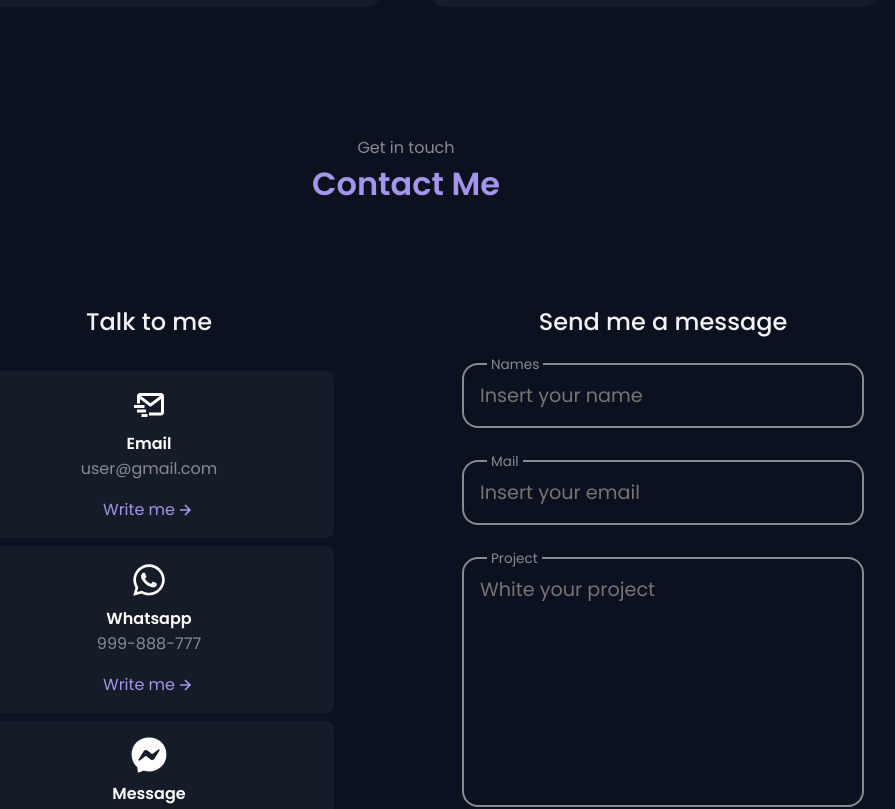
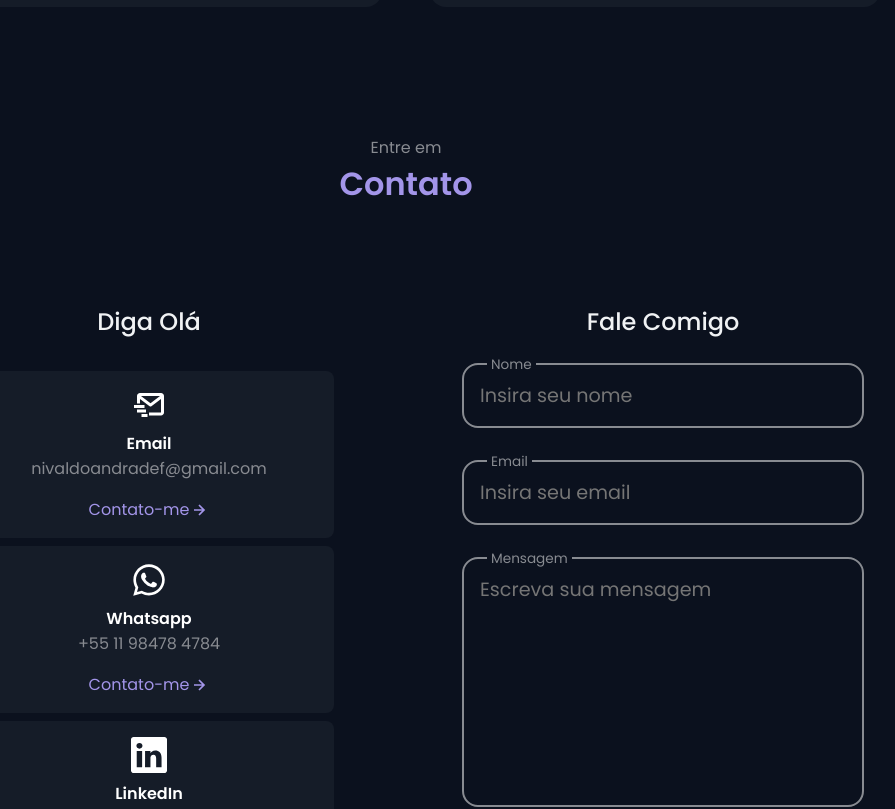
Before and after one commit to nivaldoandrade/portfolio-nivaldoandrade, a Next.js app: page / in a window 1280 px wide. Shown: the part 3360-4169 px from the top of the page, without its empty margins (234-1129 px from the left). Built offline with nearby package versions, Linux system fonts and the light colour scheme.

Commit message:
updated Contact Component

```diff
--- a/src/components/Contact/Card/index.tsx
+++ b/src/components/Contact/Card/index.tsx
@@ -16,7 +16,7 @@ export function Card({ title, icon: Icon, subtitle, link }: CardProps) {
       <Icon size={36} />
       <strong>{title}</strong>
       <span>{subtitle}</span>
-      <LinkArrow link={link}>Write me</LinkArrow>
+      <LinkArrow link={link}>Contato-me</LinkArrow>
     </div>
   );
 }
--- a/src/components/Contact/index.tsx
+++ b/src/components/Contact/index.tsx
@@ -1,5 +1,7 @@
 import { BiMailSend } from 'react-icons/bi';
-import { FaFacebookMessenger, FaWhatsapp } from 'react-icons/fa';
+import { FaWhatsapp } from 'react-icons/fa';
+import { BsLinkedin } from 'react-icons/bs';
+
 import { Card } from './Card';
 
 import styles from './styles.module.scss';
@@ -7,46 +9,46 @@ import styles from './styles.module.scss';
 export function Contact() {
   return (
     <section className={styles.contactContainer} id="contact">
-      <span>Get in touch</span>
-      <h1>Contact Me</h1>
+      <span>Entre em</span>
+      <h1>Contato</h1>
       <div className={styles.contactContent}>
         <div className={styles.talkToMeContent}>
-          <h2>Talk to me</h2>
+          <h2>Diga Olá</h2>
           <Card
             title="Email"
-            subtitle="user@gmail.com"
+            subtitle="nivaldoandradef@gmail.com"
             icon={BiMailSend}
-            link="#"
+            link="mailto:nivaldoandradef@gmail.com"
           />
           <Card
             title="Whatsapp"
-            subtitle="999-888-777"
+            subtitle="+55 11 98478 4784"
             icon={FaWhatsapp}
-            link="#"
+            link="tel:+5511984784284"
           />
           <Card
-            title="Message"
-            subtitle="user.fb123"
-            icon={FaFacebookMessenger}
-            link="#"
+            title="LinkedIn"
+            subtitle="nivaldo-andrade"
+            icon={BsLinkedin}
+            link="https://www.linkedin.com/in/nivaldo-andrade/"
           />
         </div>
         <div className={styles.formContent}>
-          <h2>Send me a message</h2>
+          <h2>Fale Comigo</h2>
           <form>
             <div className={styles.input}>
-              <label htmlFor="name">Names</label>
-              <input type="text" placeholder="Insert your name" id="name" />
+              <label htmlFor="name">Nome</label>
+              <input type="text" placeholder="Insira seu nome" id="name" />
             </div>
             <div className={styles.input}>
-              <label htmlFor="email">Mail</label>
-              <input type="text" placeholder="Insert your email" id="email" />
+              <label htmlFor="email">Email</label>
+              <input type="text" placeholder="Insira seu email" id="email" />
             </div>
             <div className={styles.input}>
-              <label htmlFor="project">Project</label>
-              <textarea placeholder="White your project" id="project" />
+              <label htmlFor="project">Mensagem</label>
+              <textarea placeholder="Escreva sua mensagem" id="project" />
             </div>
-            <button type="submit">Send Message</button>
+            <button type="submit">Enviar Mensagem</button>
           </form>
         </div>
       </div>
```
